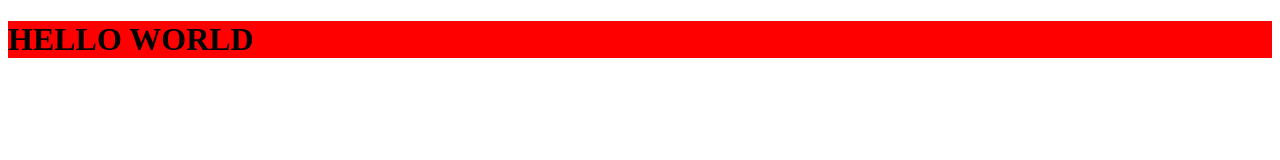
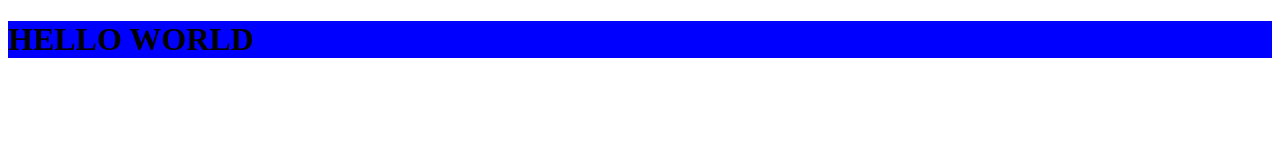
Before and after one commit to realMayorAfo/gitclass, a plain HTML site: page index.html in a window 1280 px wide. Drawn offline with Linux system fonts and the light colour scheme.

Commit message:
i change the background color to blue

```diff
--- a/index.html
+++ b/index.html
@@ -7,6 +7,6 @@
     <title>Document</title>
 </head>
 <body>
-    <h1 style="background-color: red;">HELLO WORLD</h1>
+    <h1 style="background-color: blue;">HELLO WORLD</h1>
 </body>
 </html>
```
